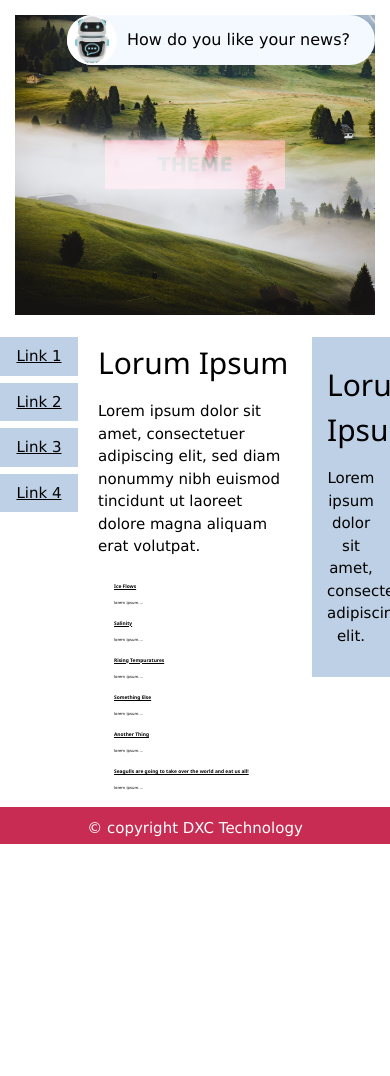
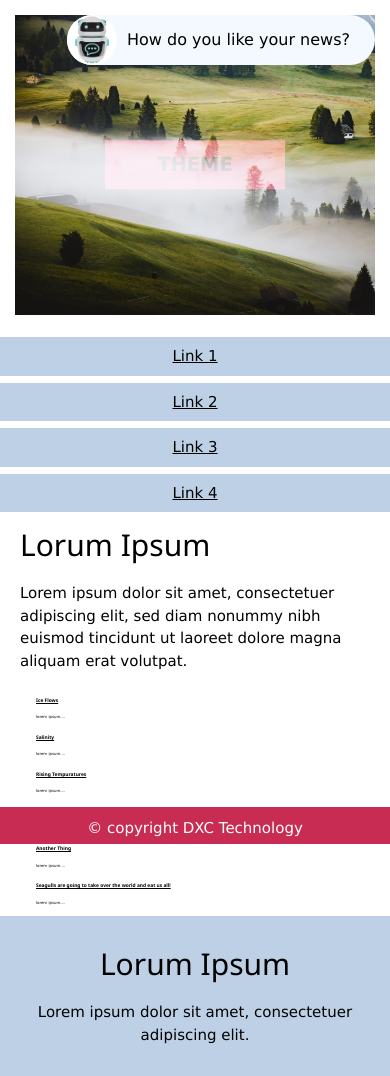
Before and after one commit to nervecentergarage/structured-journalism-content-templates, a Flask app: page /theme in a window 390 px wide. Before the commit the page ends 844 px from the top, so only its background shows below. Run offline with Flask 2, Linux system fonts and the light colour scheme.

Commit message:
update body CSS

```diff
--- a/Code/MiniSite/templates/theme.html
+++ b/Code/MiniSite/templates/theme.html
@@ -12,6 +12,11 @@
 
 * {
   box-sizing: border-box;
+}
+
+body {
+    min-height: 100%;
+    height: auto;
 }
 
 .menu {
@@ -43,13 +48,13 @@
   margin-top:7px;
   text-align:center;
 }
-/*
+
 @media only screen and (max-width:620px) {
   /* For mobile phones: */
-/*  .menu, .main, .right {
+  .menu, .main, .right {
     width:100%;
   }
-}*/
+}
 
 /* persona chip */
 
```
